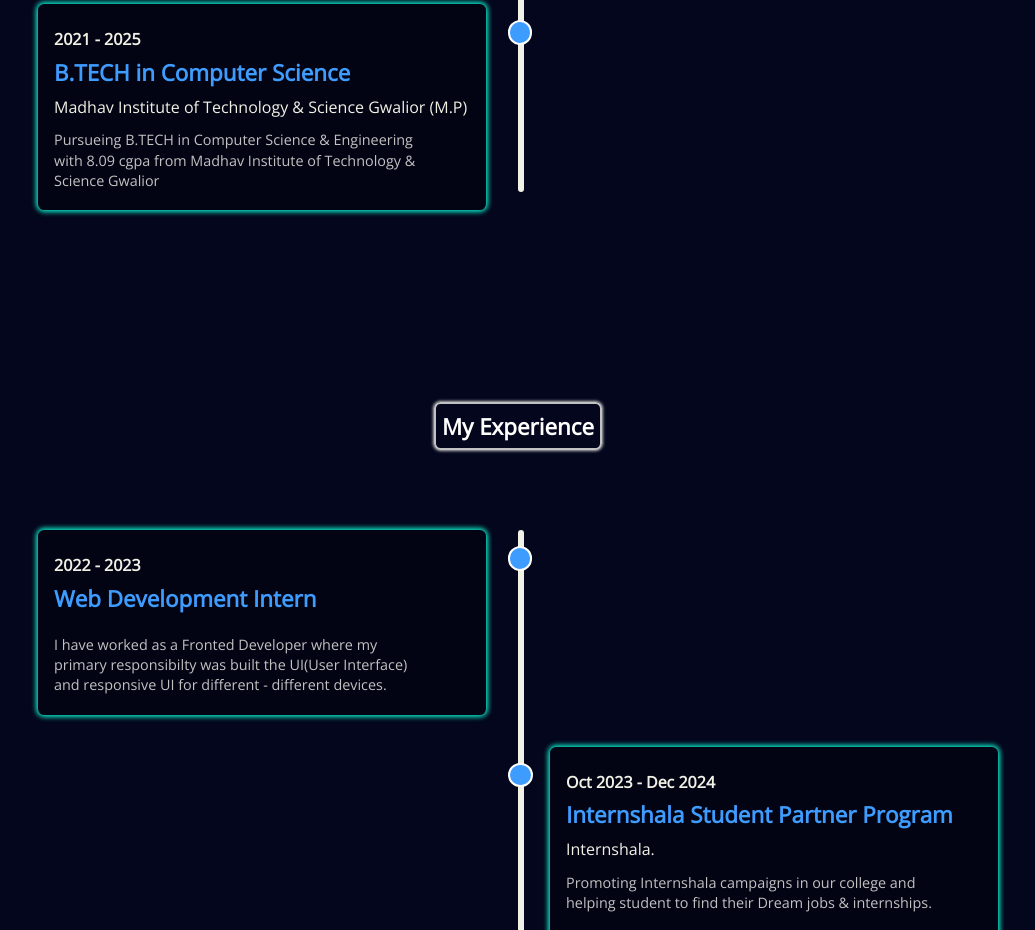
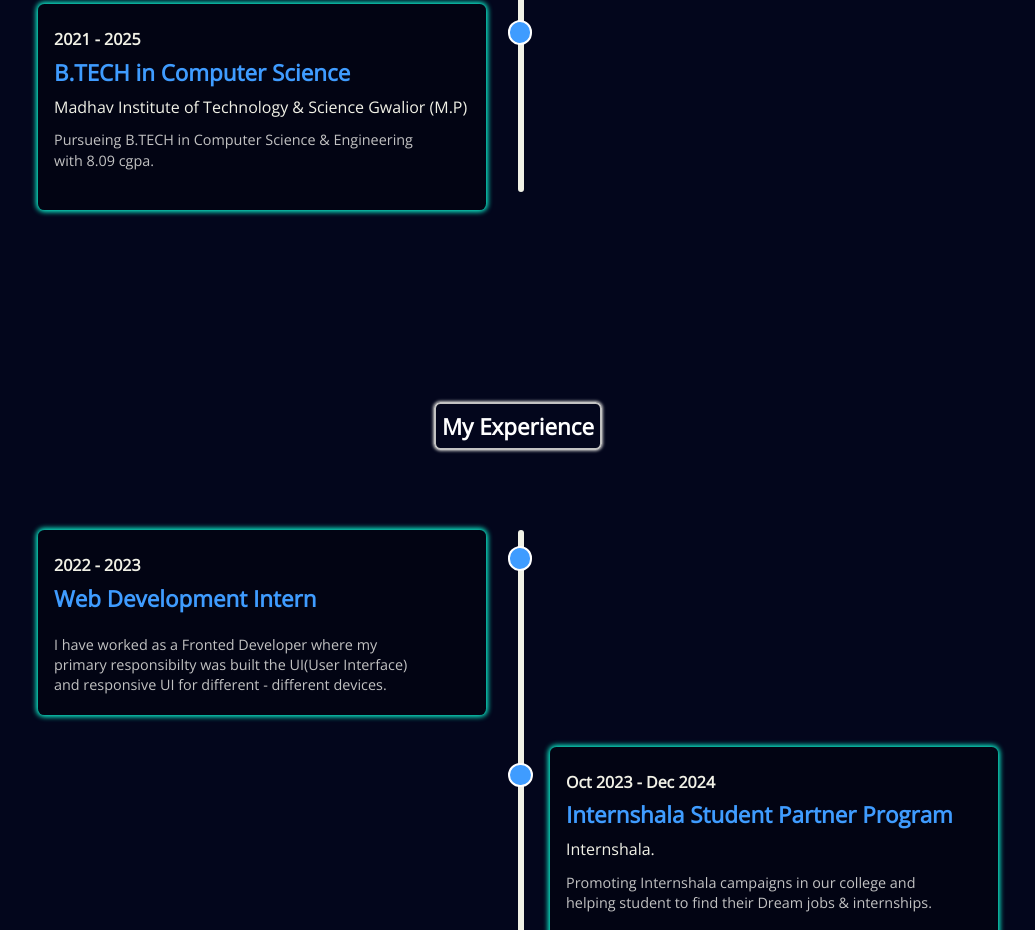
Before and after one commit to Shivalodhigithub/Portfolio, a React (Vite) app: page /about in a window 1280 px wide. Shown: the part 876-1806 px from the top of the page, without its empty margins (122-1157 px from the left). Built offline with nearby package versions, Linux system fonts and the light colour scheme.

Commit message:
Update AboutPage.jsx

```diff
--- a/src/pages/AboutPage/AboutPage.jsx
+++ b/src/pages/AboutPage/AboutPage.jsx
@@ -45,7 +45,7 @@ function AboutPage() {
                   timeline={"2021 - 2025"}
                   timeline_title={"B.TECH in Computer Science "}
                   location={"Madhav Institute of Technology & Science Gwalior (M.P)"}
-                  details={"Pursueing B.TECH in Computer Science & Engineering with 8.09 cgpa from Madhav Institute of Technology & Science Gwalior"}
+                  details={"Pursueing B.TECH in Computer Science & Engineering with 8.09 cgpa."}
                   img={
                     "https://www.gpkotdwar.org.in/images/gallery/l8THHpO6.jpg"
                   }
```
